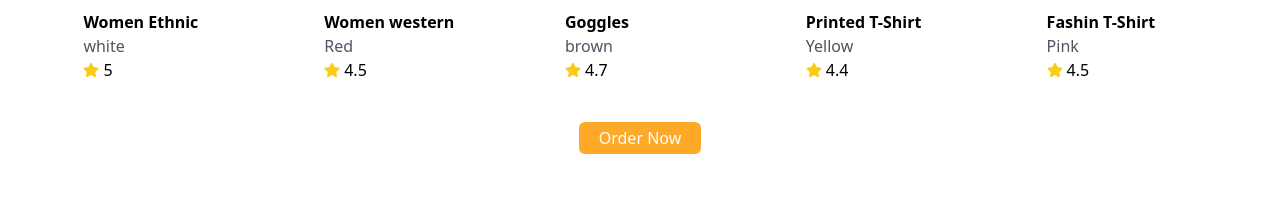
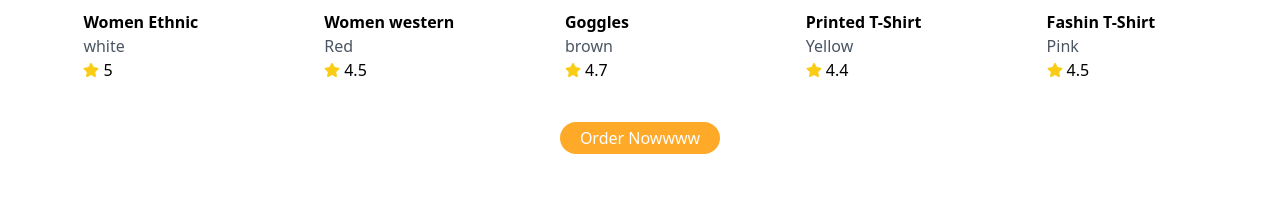
Before and after one commit to Gnuhq26/Frontend-of-a-simple-Ecommerce-Web, a React (Vite) app: page / in a window 1280 px wide. Shown: the part 1140-1344 px from the top of the page. Built offline with nearby package versions, Linux system fonts and the light colour scheme.

Commit message:
update code

```diff
--- a/src/components/Products/Products.jsx
+++ b/src/components/Products/Products.jsx
@@ -96,8 +96,8 @@ const Products = () => {
             <div className='flex justify-center'>
               <button className='text-center mt-10
               cursor-pointer bg-primary text-white
-              py-1 px-5  rounded-md'>
-                Order Now
+              py-1 px-5  rounded-full'>
+                Order Nowwww
               </button>
             </div>
         </div>
```
